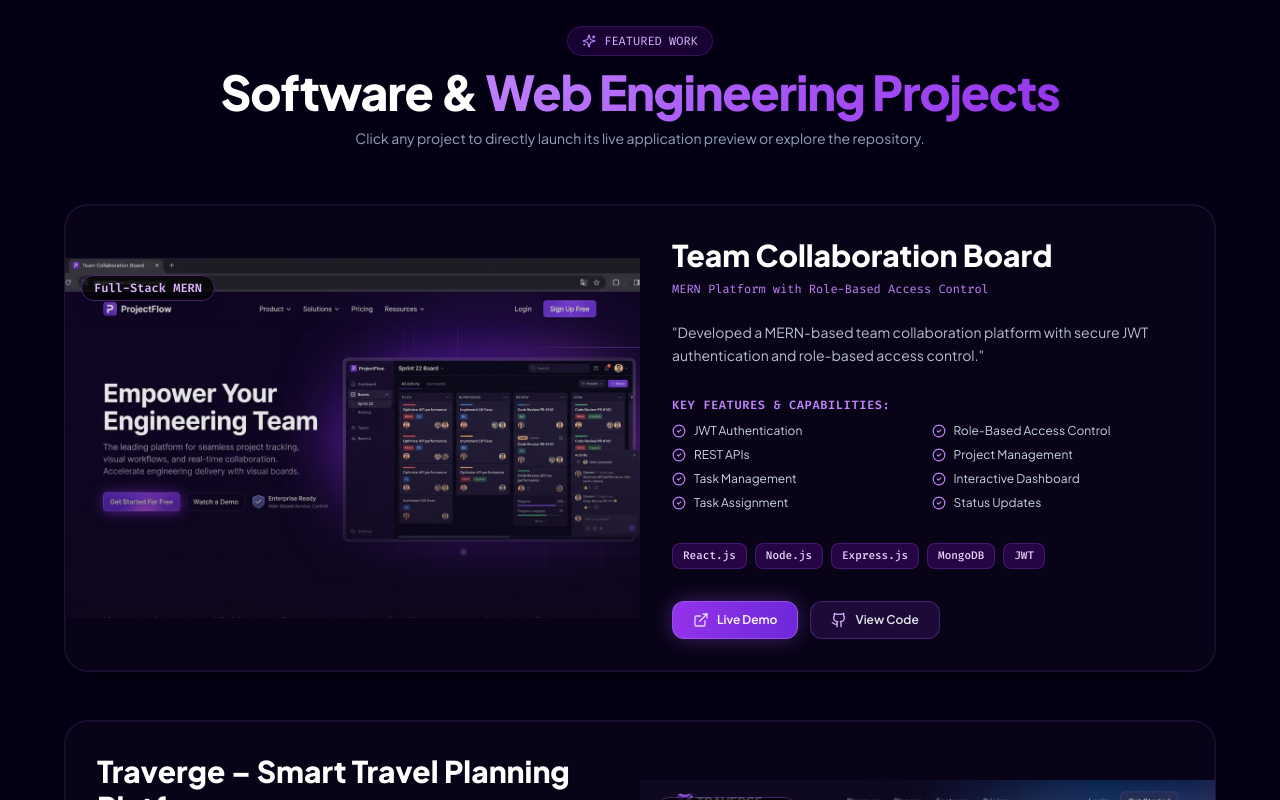
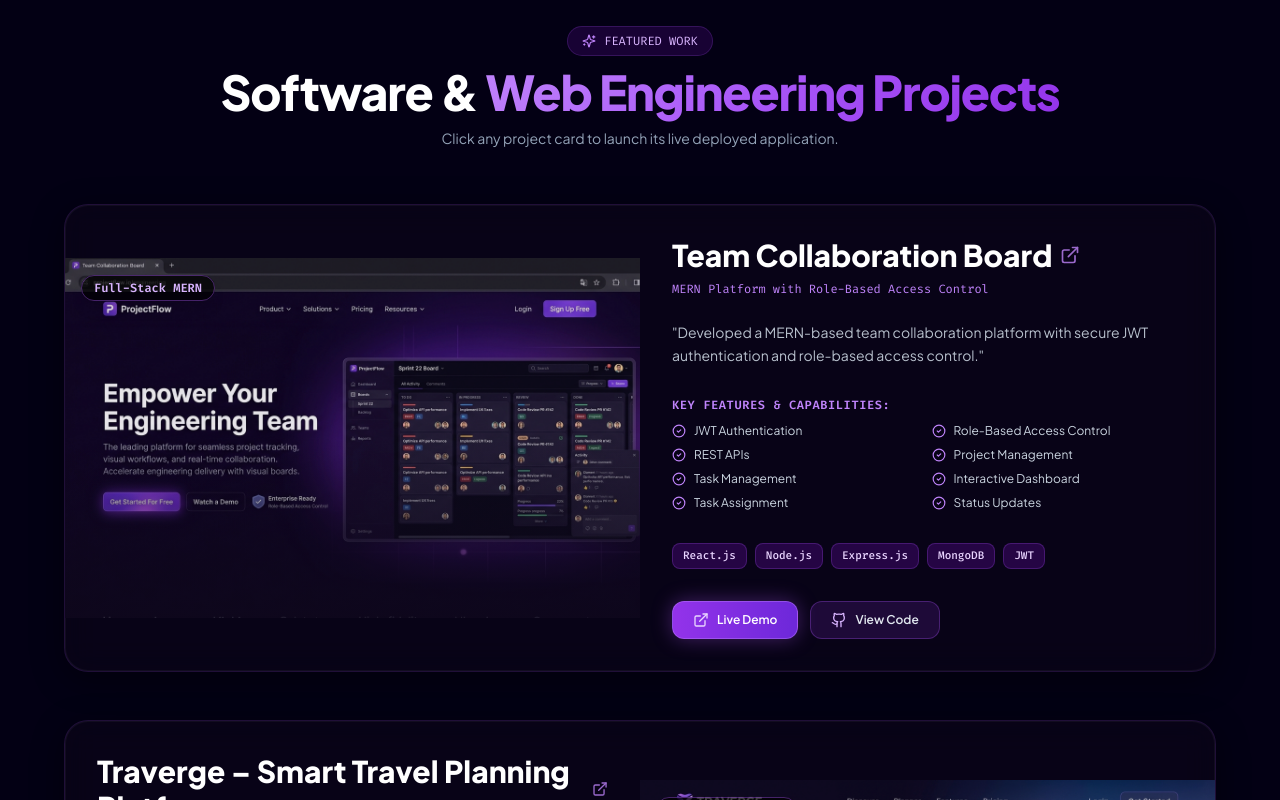
Before and after one commit to Renusridarla/portfolio, a React (Vite) app: page / in a window 1280 px wide. Shown: the part 2820-3620 px from the top of the page. Built offline with nearby package versions, Linux system fonts and the light colour scheme.

Commit message:
feat: make entire project cards interactively launch live URLs and reset remote origin

```diff
--- a/src/components/Projects.tsx
+++ b/src/components/Projects.tsx
@@ -4,6 +4,12 @@ import { Github, ExternalLink, Sparkles, CheckCircle2, Play } from 'lucide-react
 import { PROJECTS } from '../data/portfolioData';
 
 export const Projects: React.FC = () => {
+  const handleCardClick = (url: string) => {
+    if (url) {
+      window.open(url, '_blank', 'noopener,noreferrer');
+    }
+  };
+
   return (
     <section id="projects" className="py-24 px-4 sm:px-6 lg:px-8 relative z-10">
       <div className="max-w-6xl mx-auto space-y-14">
@@ -30,7 +36,7 @@ export const Projects: React.FC = () => {
           </motion.h2>
 
           <p className="text-slate-400 text-sm max-w-2xl mx-auto">
-            Click any project to directly launch its live application preview or explore the repository.
+            Click any project card to launch its live deployed application.
           </p>
         </div>
 
@@ -45,59 +51,49 @@ export const Projects: React.FC = () => {
                 whileInView={{ opacity: 1, y: 0 }}
                 viewport={{ once: true }}
                 transition={{ duration: 0.5, delay: index * 0.1 }}
-                className="glass-panel rounded-3xl overflow-hidden border border-purple-500/20 hover:border-purple-400/40 shadow-2xl transition-all duration-300 group"
+                onClick={() => handleCardClick(project.liveUrl)}
+                className="glass-panel rounded-3xl overflow-hidden border border-purple-500/20 hover:border-purple-400/60 shadow-2xl transition-all duration-300 group cursor-pointer hover:-translate-y-1 hover:shadow-[0_15px_40px_rgba(168,85,247,0.2)]"
               >
                 <div className={`grid grid-cols-1 lg:grid-cols-12 items-center ${isEven ? '' : 'lg:flex-row-reverse'}`}>
 
-                  {/* Image Column - Direct Link to Deployed URL */}
+                  {/* Image Column */}
                   <div className={`lg:col-span-6 overflow-hidden relative ${isEven ? 'lg:order-1' : 'lg:order-2'}`}>
-                    <a
-                      href={project.liveUrl}
-                      target="_blank"
-                      rel="noopener noreferrer"
-                      className="block relative aspect-[16/10] overflow-hidden bg-purple-950/40 group/img cursor-pointer"
-                      title={`Launch Live Project: ${project.title}`}
-                    >
+                    <div className="relative aspect-[16/10] overflow-hidden bg-purple-950/40">
                       <img
                         src={project.image}
                         alt={project.title}
-                        className="w-full h-full object-cover object-top group-hover/img:scale-105 transition-transform duration-700 opacity-90 group-hover/img:opacity-100"
+                        className="w-full h-full object-cover object-top group-hover:scale-105 transition-transform duration-700 opacity-90 group-hover:opacity-100"
                         loading="lazy"
                       />
                       <div className="absolute inset-0 bg-gradient-to-t from-[#0d071a] via-transparent to-transparent opacity-80" />
 
                       {/* Hover Overlay Badge */}
-                      <div className="absolute inset-0 bg-purple-950/40 backdrop-blur-[2px] opacity-0 group-hover/img:opacity-100 transition-opacity flex items-center justify-center gap-2 text-white font-semibold text-sm">
-                        <span className="px-4 py-2 rounded-xl bg-purple-600/90 border border-purple-300/40 shadow-[0_0_20px_rgba(168,85,247,0.6)] flex items-center gap-2">
-                          <Play className="w-4 h-4 fill-white" /> Open Live Application
+                      <div className="absolute inset-0 bg-purple-950/50 backdrop-blur-[2px] opacity-0 group-hover:opacity-100 transition-opacity flex items-center justify-center gap-2 text-white font-semibold text-sm">
+                        <span className="px-5 py-2.5 rounded-xl bg-purple-600/90 border border-purple-300/40 shadow-[0_0_25px_rgba(168,85,247,0.7)] flex items-center gap-2">
+                          <Play className="w-4 h-4 fill-white" /> Launch Live Application
                         </span>
                       </div>
 
                       {/* Badge */}
                       {project.badge && (
-                        <div className="absolute top-4 left-4">
+                        <div className="absolute top-4 left-4 z-10">
                           <span className="px-3 py-1 text-xs font-mono font-bold rounded-full bg-black/70 backdrop-blur-md text-purple-300 border border-purple-500/40 shadow-lg">
                             {project.badge}
                           </span>
                         </div>
                       )}
-                    </a>
+                    </div>
                   </div>
 
                   {/* Content Column */}
                   <div className={`lg:col-span-6 p-6 sm:p-8 space-y-6 ${isEven ? 'lg:order-2' : 'lg:order-1'}`}>
                     <div className="space-y-2">
-                      <a
-                        href={project.liveUrl}
-                        target="_blank"
-                        rel="noopener noreferrer"
-                        className="inline-block group/title"
-                      >
-                        <h3 className="text-2xl sm:text-3xl font-extrabold text-white group-hover/title:text-purple-300 transition-colors flex items-center gap-2">
+                      <div className="flex items-center justify-between">
+                        <h3 className="text-2xl sm:text-3xl font-extrabold text-white group-hover:text-purple-300 transition-colors flex items-center gap-2">
                           <span>{project.title}</span>
-                          <ExternalLink className="w-5 h-5 text-purple-400 opacity-0 group-hover/title:opacity-100 transition-opacity" />
+                          <ExternalLink className="w-5 h-5 text-purple-400 opacity-80 group-hover:opacity-100 group-hover:translate-x-1 group-hover:-translate-y-1 transition-all" />
                         </h3>
-                      </a>
+                      </div>
                       <p className="text-xs font-mono text-purple-400">
                         {project.subtitle}
                       </p>
@@ -138,25 +134,27 @@ export const Projects: React.FC = () => {
 
                     {/* Action Buttons: Live App & GitHub */}
                     <div className="pt-2 flex flex-wrap items-center gap-3">
-                      <a
-                        href={project.liveUrl}
-                        target="_blank"
-                        rel="noopener noreferrer"
+                      <button
+                        onClick={(e) => {
+                          e.stopPropagation();
+                          handleCardClick(project.liveUrl);
+                        }}
                         className="inline-flex items-center gap-2 px-5 py-2.5 rounded-xl bg-gradient-to-r from-purple-600 to-violet-700 hover:from-purple-500 hover:to-violet-600 border border-purple-400/40 text-xs font-semibold text-white transition-all duration-300 shadow-[0_0_20px_rgba(168,85,247,0.35)] hover:shadow-[0_0_30px_rgba(168,85,247,0.5)] active:scale-95"
                       >
                         <ExternalLink className="w-4 h-4 text-purple-200" />
                         <span>Live Demo</span>
-                      </a>
+                      </button>
 
-                      <a
-                        href={project.githubUrl}
-                        target="_blank"
-                        rel="noopener noreferrer"
+                      <button
+                        onClick={(e) => {
+                          e.stopPropagation();
+                          window.open(project.githubUrl, '_blank', 'noopener,noreferrer');
+                        }}
                         className="inline-flex items-center gap-2 px-5 py-2.5 rounded-xl bg-purple-900/30 hover:bg-purple-800/50 border border-purple-500/30 hover:border-purple-400/50 text-xs font-semibold text-slate-200 hover:text-white transition-all duration-300 active:scale-95"
                       >
                         <Github className="w-4 h-4 text-purple-300" />
                         <span>View Code</span>
-                      </a>
+                      </button>
                     </div>
                   </div>
 
```
Also changed, not shown: 5 other files (tests, documents, lock files or other folders).
